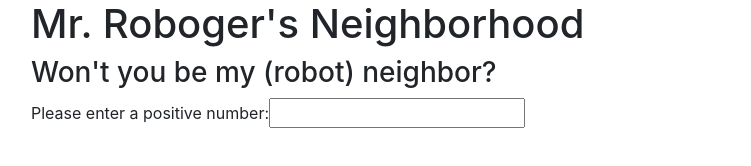
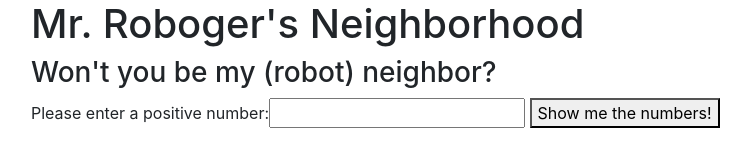
Before and after one commit to jaki-w/Mr.Robo2020, a plain HTML site: page index.html in a window 1280 px wide. Shown: the whole page, without its empty margins (54-805 px from the left). Drawn offline with Linux system fonts and the light colour scheme.

Commit message:
add button

```diff
--- a/index.html
+++ b/index.html
@@ -15,6 +15,7 @@
     <label>
       Please enter a positive number:<input type="number" id="userInput">
     </label>
+    <button id="generateList">Show me the numbers!</button>
 
     <div id="showLater">
 
```
